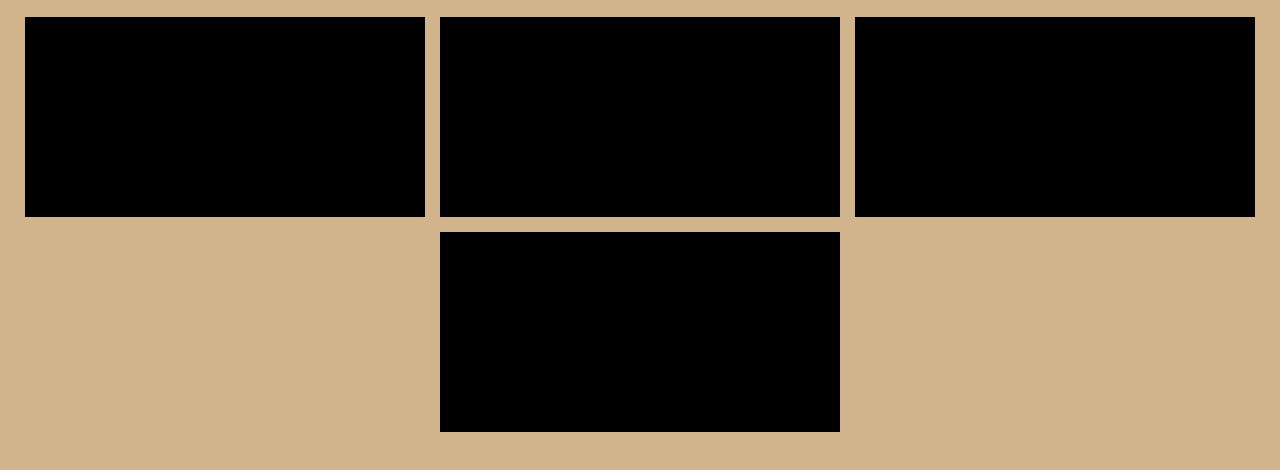
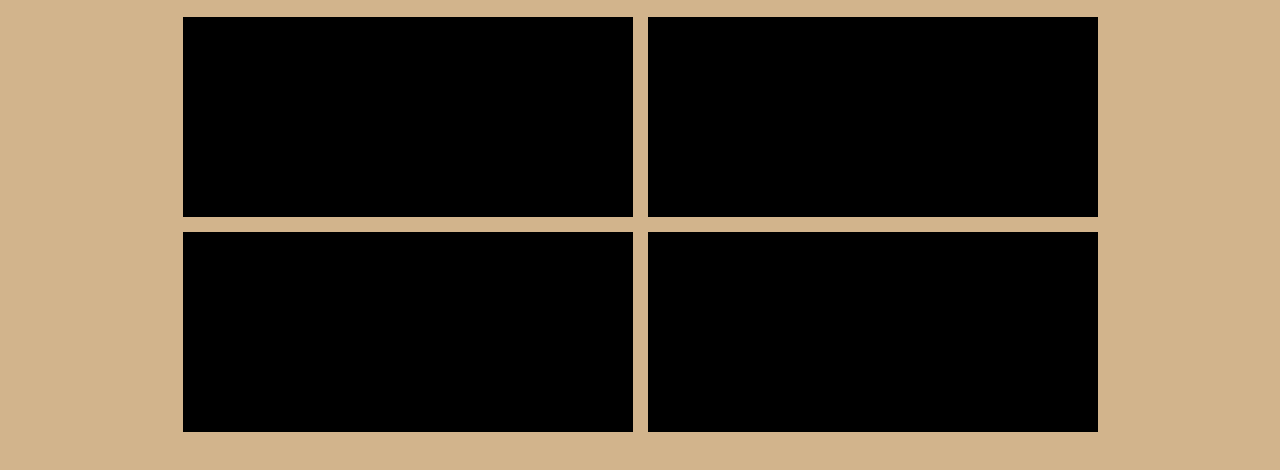
Before and after one commit to rodrigogfilho-cloud/DISPLAY, a website: page hub-ia/index.html in a window 1280 px wide. Shown: the part 60-530 px from the top of the page. Drawn offline with Linux system fonts and the light colour scheme.

Commit message:
ADD: Informação sobre min/max-width/height.

```diff
--- a/hub-ia/index.html
+++ b/hub-ia/index.html
@@ -25,6 +25,7 @@
     .container{
     display: flex;
     gap: 15px;
+    /* Alinhar os itens ao centro */
     justify-content: center;
     /* flex-wrap serve para fazer a quebra da página automático */
     flex-wrap: wrap;
@@ -32,6 +33,9 @@
 
     .box {
         width: 100%;
+        /* Diminui de 400px para 356px > dentro do @media. Defini um tamanho para á partir de 768px e de á partir 992px.
+        Isso faz com que, limita o máximo até onde pode crescer e existe o min-widht (ou min/max-widht/height) que defini da onde o px vai
+        partir. Por exemplo: min-width: 400px. Isso significa que de 400px para cima, ele vai ficar de tal forma. */
         max-width: 400px;
         height: 200px;
         background-color: black;
@@ -50,21 +54,23 @@ body {
     background-color: blue;
     color: white;
   }
+  .box{
+    max-width: 356px;
+  }
 }
 
 /* For devices with a minimum width of 992px (Large) */
-@media screen and (min-width: 992px) {
+@media screen and (min-width: 992px){
   body {
     background-color: tan;
     color: black;
   }
+
+  .box{
+    max-width: 450px;
+  }
 }
 
-@media (min-width: 768px) {
-    .box{
-
-    }
-}
 
 </style>
 
```
